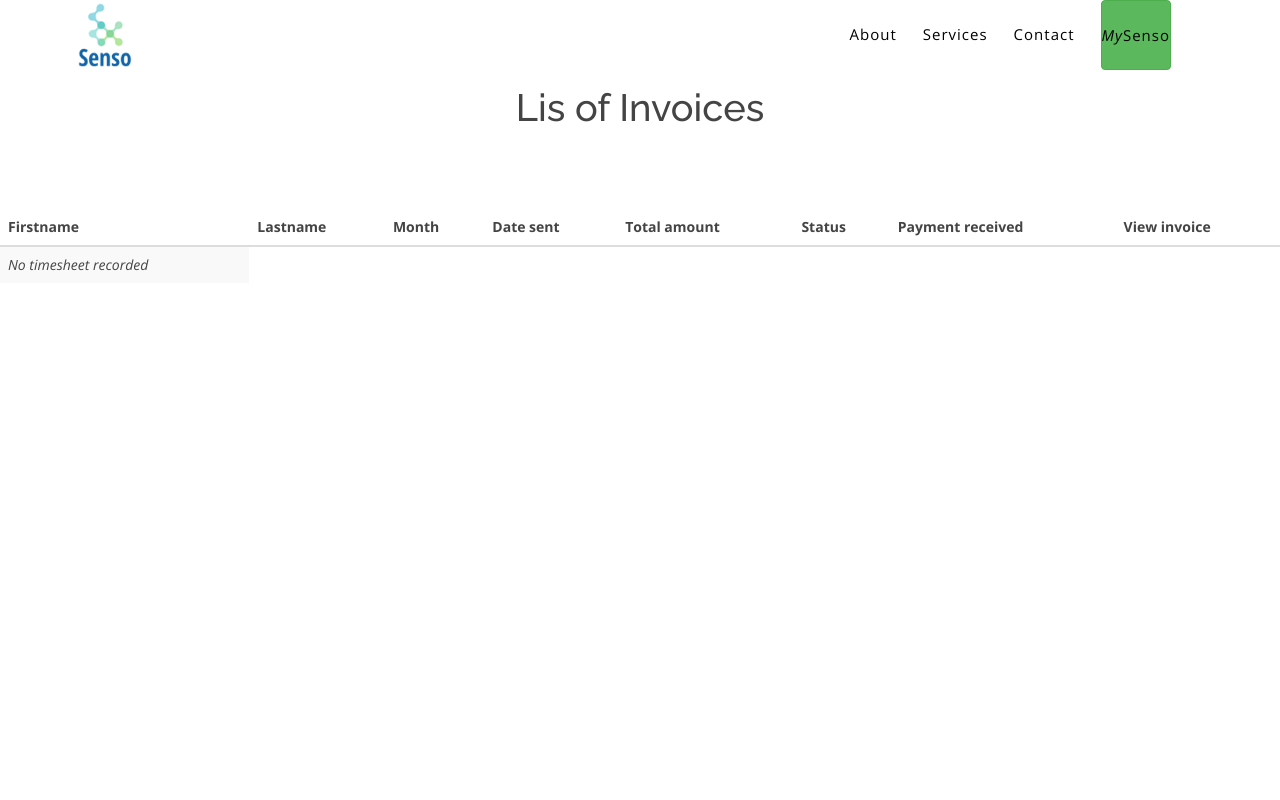
After one commit to SensoApp/App, a Symfony app: template templates/invoice/listOfInvoices.html.twig in a window 1280 px wide. The commit adds this page. Run offline with Twig, Linux system fonts and the light colour scheme; the template is opened without the code that fills it, so the values that code supplies are empty; some libraries are stand-ins or nearby versions.

Commit message:
Invoice part1 is done

```diff
--- a/templates/header.html.twig
+++ b/templates/header.html.twig
@@ -55,6 +55,7 @@
                                                         <li class="men btn "><a class="men" href="{{ path('app_register') }}">Create new user</a></li>
                                                         <li class="men btn "><a class="men" href="{{ path('client_contract') }}">Create new Client Contract</a></li>
                                                         <li class="men btn "><a class="men" href="{{ path('create_client') }}">Create new Client</a></li>
+                                                        <li class="men btn "><a class="men" href="{{ path('listofinvoice') }}">List of Invoices</a></li>
                                                         <li class="nav-header text-center btn btn-success">User section</li>
                                                         <li class="men btn "><a class="men" href="{{ path('timesheet') }}">Create new Timesheet</a></li>
                                                         <li class="men btn "><a class="men" href="{{ path('user_dashboard') }}">Dashboard</a></li>
--- /dev/null
+++ b/templates/invoice/listOfInvoices.html.twig
@@ -0,0 +1,99 @@
+{% extends 'base.html.twig' %}
+
+{% block body %}
+    <body>
+        {% include 'header.html.twig' %}
+        <div class="container-fluid">
+            <br>
+            <br>
+            <br>
+            <br>
+            <div class="row">
+                {% for message in app.session.flashBag.get('success') %}
+                    <div class="col-lg-offset-3 col-md-4 text-center alert alert-success" id="alerFlash">
+                        <i class="fa fa-window-close text-right" aria-hidden="true">
+                            {{ message }}
+                        </i>
+                    </div>
+                {% endfor %}
+            </div>
+            <div class="row">
+                {% for message in app.session.flashBag.get('error') %}
+                    <div class="col-lg-offset-3 col-md-4 text-center alert alert-danger" id="alerFlash">
+                        <i class="fa fa-window-close text-right" aria-hidden="true">
+                            {{ message }}
+                        </i>
+                    </div>
+                {% endfor %}
+            </div>
+            <div class="row">
+                <h2 class="text-center">Lis of Invoices</h2>
+            </div>
+            <br>
+            <br>
+            <br>
+            <div class="row">
+                <div class="table-responsive">
+                    <table id="mytable" class="table table-bordred table-striped">
+                        <thead>
+                            <tr class="text-center">
+                                <th>Firstname</th>
+                                <th>Lastname</th>
+                                <th>Month</th>
+                                <th>Date sent</th>
+                                <th>Total amount</th>
+                                <th>Status</th>
+                                <th>Payment received</th>
+                                <th>View invoice</th>
+                            </tr>
+                        </thead>
+                        <tbody>
+                        {% if invoice != null %}
+                            {% for inv in invoice %}
+                            <tr>
+                                <td>{{ inv.firstname }}</td>
+                                <td>{{ inv.lastname }}</td>
+                                <td>{{ inv.date|date('M') }}</td>
+                                <td>{{ inv.date|date('Y-m-d') }}</td>
+                                <td>{{ inv.totalamount }}</td>
+                                {% if inv.paymentstatus != null %}
+                                    <td>{{ inv.paymentstatus }}</td>
+                                {% else %}
+                                    <td>Invoice not sent</td>
+                                {% endif %}
+                                {% if inv.paymentstatus == 'Unpaid' %}
+                                <td>
+                                    <p data-placement="top" data-toggle="tooltip" title="Validate">
+                                        <a href="{{ path('paymentreceived', {id:  inv.id}) }}">
+                                            <button class="btn btn-success btn-xs" data-title="View" data-toggle="modal" data-target="" ><span class="glyphicon glyphicon-check"></span>
+                                            </button>
+                                        </a>
+                                    </p>
+                                </td>
+                                {% else %}
+                                <td>{{ inv.status }}</td>
+                                {% endif %}
+                                <td>
+                                    <p data-placement="top" data-toggle="tooltip" title="View">
+                                        <a href="{{ path('viewinvoicepdf', {id: inv.id}) }}">
+                                            <button class="btn btn-info btn-xs" data-title="View" data-toggle="modal" data-target="" ><span class="glyphicon glyphicon-zoom-in"></span>
+                                            </button>
+                                        </a>
+                                    </p>
+                                </td>
+                            </tr>
+                            {% endfor %}
+                        {% else %}
+                            <tr>
+                                <td>
+                                    <i>No timesheet recorded</i>
+                                </td>
+                            </tr>
+                        {% endif %}
+                        </tbody>
+                    </table>
+                </div>
+            </div>
+        </div>
+    </body>
+{% endblock %}
--- a/templates/user/dashboard.html.twig
+++ b/templates/user/dashboard.html.twig
@@ -163,6 +163,7 @@
                                     <i>No timesheet recorded</i>
                                 </td>
                                 {% endif %}
+                            </tbody>
                         </table>
                     </div>
                     <br/>
```
Also changed, not shown: src/Controller/InvoiceController.php (+39 -14 lines), src/Repository/InvoiceRepository.php (+24 -0 lines), 3 other files. Lines whose indentation alone changed are shown as unchanged.
